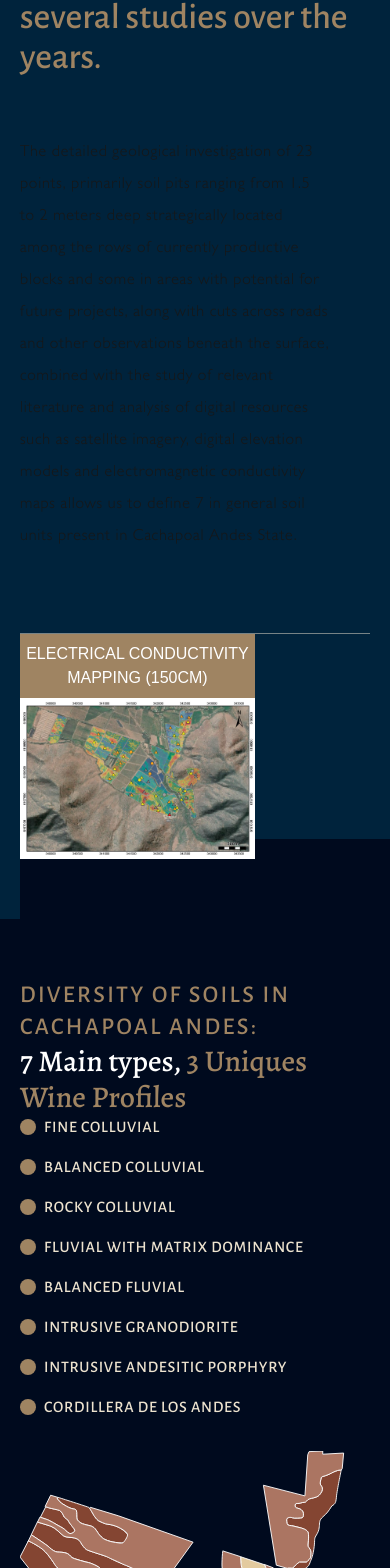
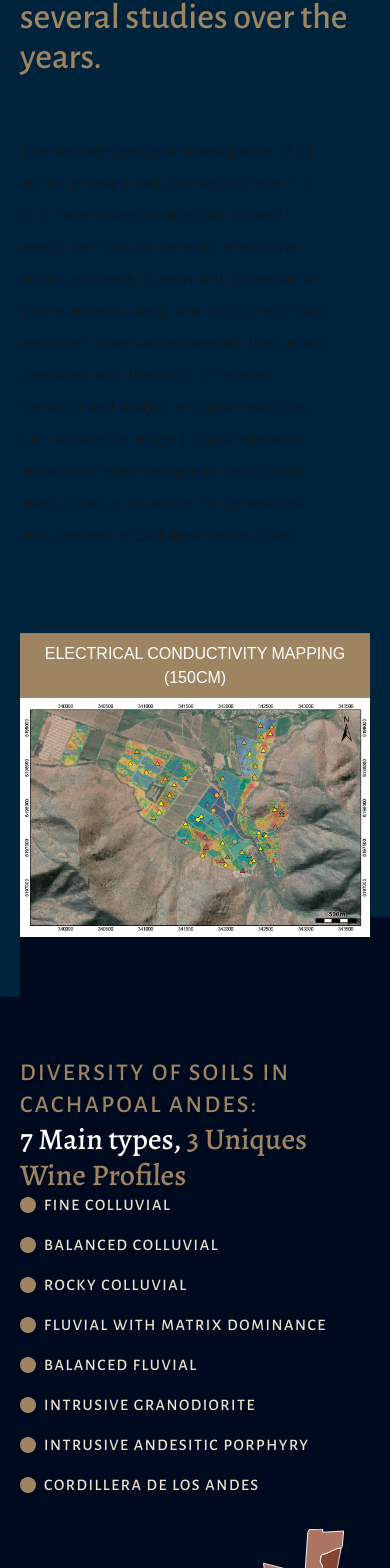
Before and after one commit to RenzoCostarelli/san-pedro, a Next.js app: page /soils in a window 390 px wide. Shown: the part 1387-2955 px from the top of the page. Built offline with nearby package versions, Linux system fonts and the light colour scheme.

Commit message:
minor fix

```diff
--- a/app/soils/page.tsx
+++ b/app/soils/page.tsx
@@ -32,8 +32,8 @@ export default function SoilsPage() {
             An in-depth understanding of our soils has been a constant concern
             for our team, leading us to conduct several studies over the years.
           </h2>
-          <div className="grid md:grid-cols-3 mt-15 relative z-10">
-            <div className="col-span-2">
+          <div className="grid md:grid-cols-3 grid-cols-1 mt-15 relative z-10">
+            <div className="md:col-span-2">
               <p className="font-light tracking-wider font-sans leading-8  pr-10">
                 The detailed geological investigation of 23 points, primarily
                 soil pits ranging from 1.5 to 2 meters deep strategically
--- a/components/soilDetailsDialog.tsx
+++ b/components/soilDetailsDialog.tsx
@@ -31,15 +31,15 @@ export default function SoilDetailsDialog({
   if (!open) return null;
 
   return (
-    <div className="fixed inset-0 z-50 bg-black/10 flex items-start justify-start pt-32 pl-32">
-      <div className="bg-blue p-6 max-w-xl text-white relative">
+    <div className="fixed inset-0 z-50 bg-black/10 flex items-start justify-start md:pt-32 md:pl-32 p-2">
+      <div className="bg-blue p-6 md:max-w-xl text-white relative">
         <button
           onClick={onClose}
           className="absolute right-4 top-4 text-white text-xl cursor-pointer"
         >
           ✕
         </button>
-        <div className="grid md:grid-cols-7 gap-4">
+        <div className="grid md:grid-cols-7 grid-cols-1 gap-4">
           <div className="md:col-span-4 mb-4">
             <h2 className="text-2xl text-gold tracking-widest font-alegreya-sans mb-2 uppercase">
               {title}
--- a/components/soils-map.tsx
+++ b/components/soils-map.tsx
@@ -27,7 +27,7 @@ export default function SoilsMap() {
                 onClick={() => showDetailsDialog(soil.id)}
               >
                 <div className="w-4 h-4 bg-gold rounded-full"></div>
-                <span className="text-gold-light font-alegreya-sans uppercase tracking-wider">
+                <span className="text-gold-light font-alegreya-sans font-light uppercase tracking-widest">
                   {soil.title}
                 </span>
               </li>
```
